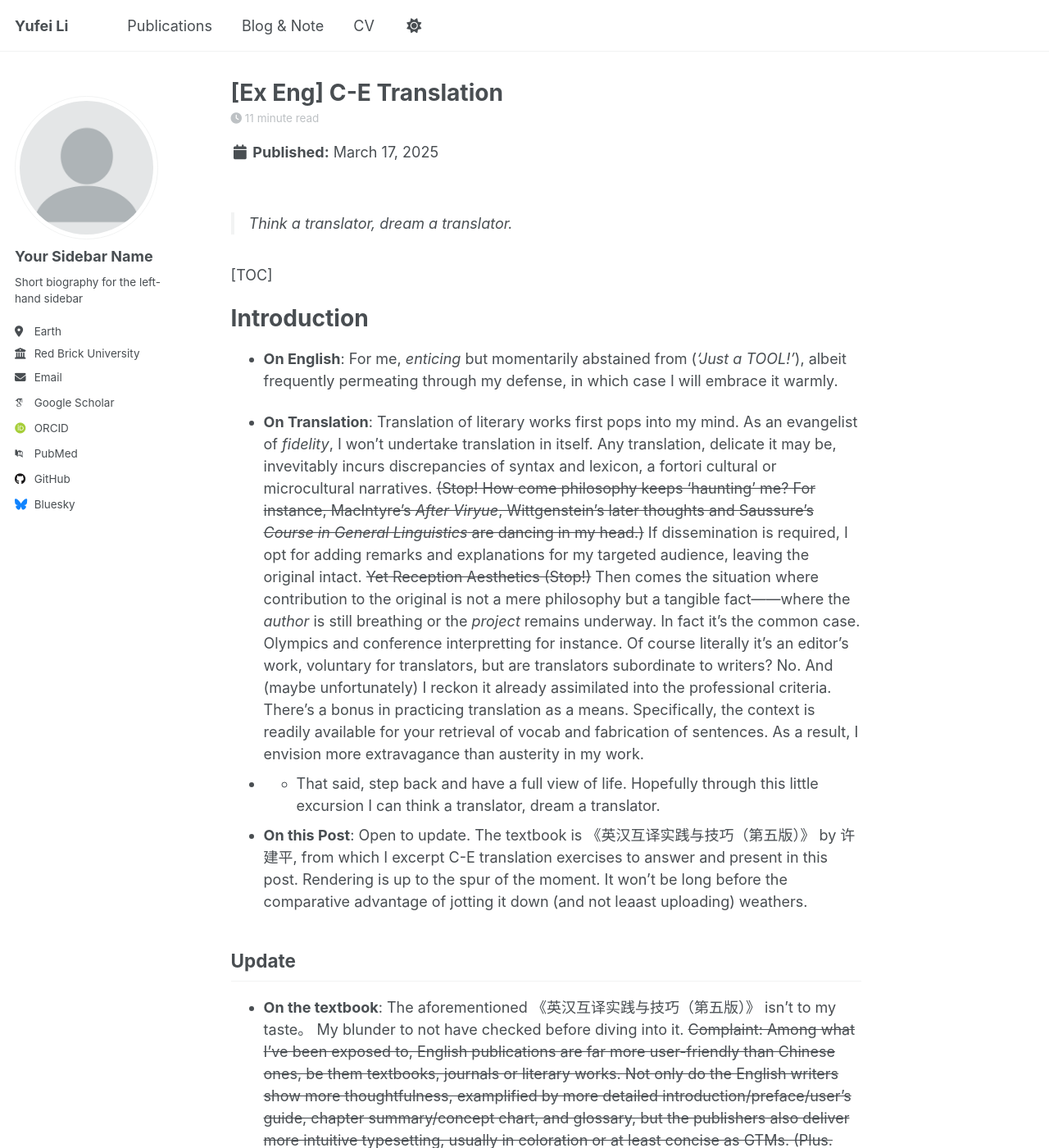
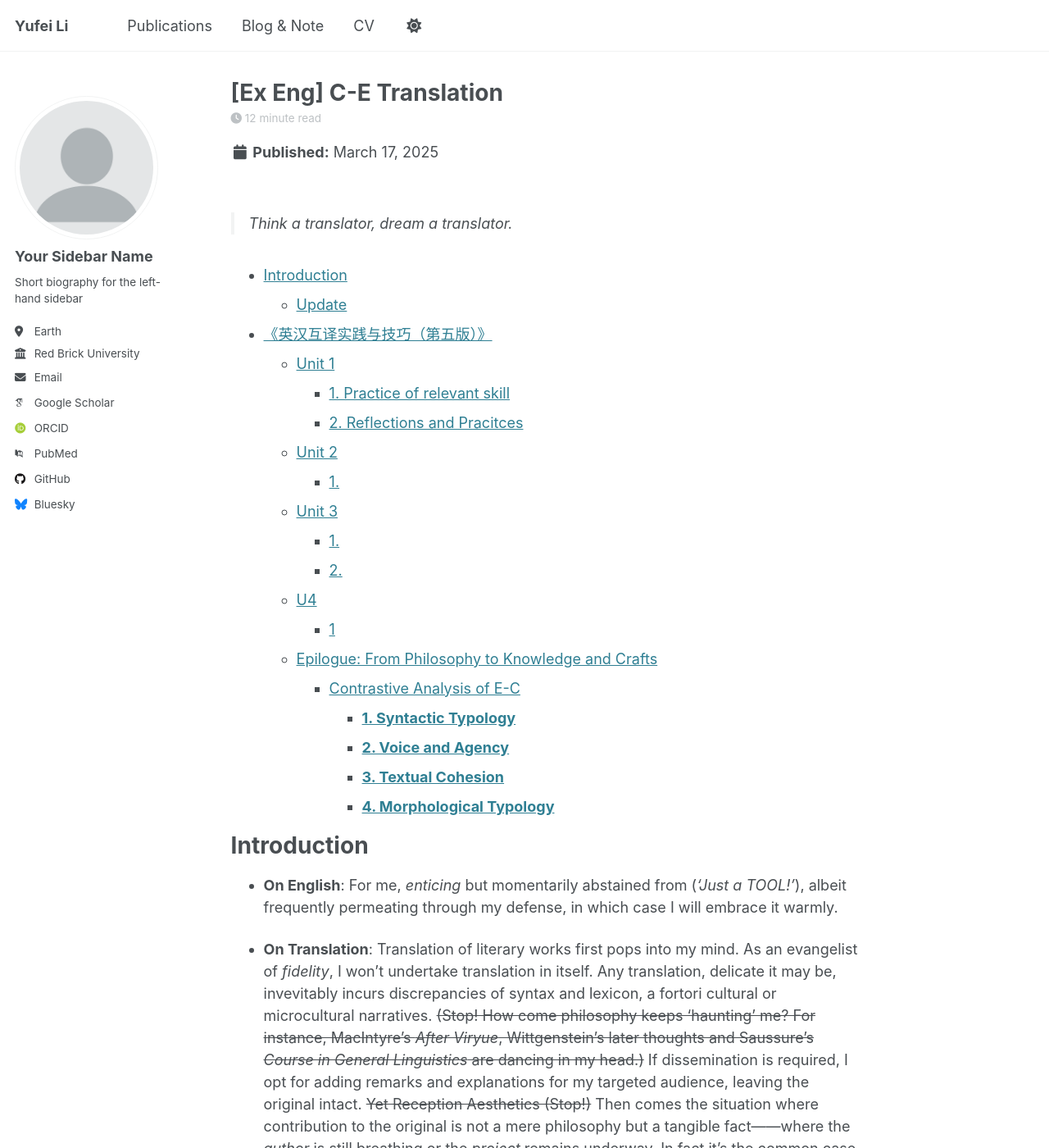
Before and after one commit to Floraaah/Floraaah, a Jekyll site: the page built from _posts/2025-03-17-blog-post-1.md, in a window 1280 px wide and 1400 px high. Shown: the whole window at 82% size. Built offline with Jekyll 4.4.1, drawn with Linux system fonts in a browser that asks for light colours; some web fonts are replaced.

Commit message:
Update 2025-03-17-blog-post-1.md

```diff
--- a/_posts/2025-03-17-blog-post-1.md
+++ b/_posts/2025-03-17-blog-post-1.md
@@ -8,7 +8,25 @@ tags:
 ---
 > Think a translator, dream a translator.
 
-[TOC]
+- [Introduction](#introduction)
+  * [Update](#update)
+- [《英汉互译实践与技巧（第五版）》](#----------------)
+  * [Unit 1](#unit-1)
+    + [1. Practice of relevant skill](#1-practice-of-relevant-skill)
+    + [2. Reflections and Pracitces](#2-reflections-and-pracitces)
+  * [Unit 2](#unit-2)
+    + [1.](#1)
+  * [Unit 3](#unit-3)
+    + [1.](#1-1)
+    + [2.](#2)
+  * [U4](#u4)
+    + [1](#1)
+  * [Epilogue: From Philosophy to Knowledge and Crafts](#epilogue--from-philosophy-to-knowledge-and-crafts)
+    + [Contrastive Analysis of E-C](#contrastive-analysis-of-e-c)
+      - [**1. Syntactic Typology**](#--1-syntactic-typology--)
+      - [**2. Voice and Agency**](#--2-voice-and-agency--)
+      - [**3. Textual Cohesion**](#--3-textual-cohesion--)
+      - [**4. Morphological Typology**](#--4-morphological-typology--)
 
 # Introduction
 
```
